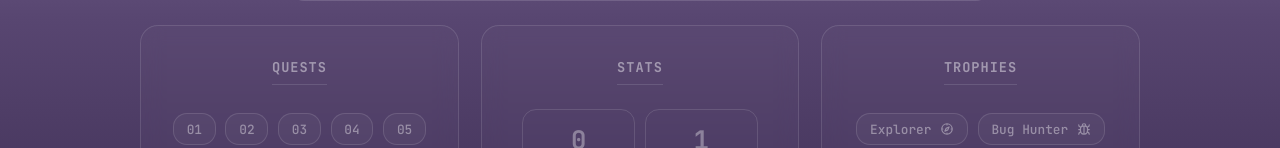
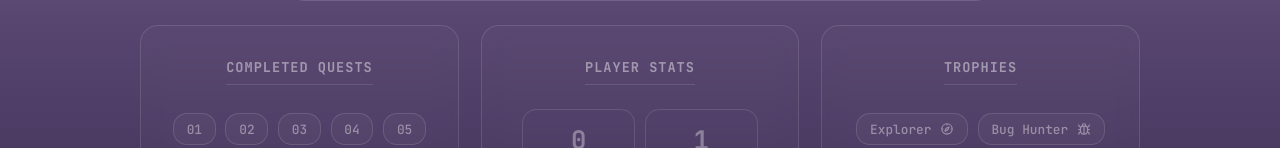
Before and after one commit to eeebbaandersson/java-quest, a Vue app in the folder frontend/: page / in a window 1280 px wide. Shown: the part 223-371 px from the top of the page. Built offline with nearby package versions, Linux system fonts and the light colour scheme.

Commit message:
refactor: update stats card titles in homeview

```diff
--- a/frontend/src/views/HomeView.vue
+++ b/frontend/src/views/HomeView.vue
@@ -116,7 +116,7 @@ const currentLevelObj = computed(() => xpService.getLevel(totalXP.value));
     <section class="stats-section">
       <div class="stats-container">
         <div class="stats-card glass-card">
-          <p class="card-title">QUESTS</p>
+          <p class="card-title">COMPLETED QUESTS</p>
           <div class="badges-wrapper">
             <RouterLink
               v-for="lesson in lessons"
@@ -132,7 +132,7 @@ const currentLevelObj = computed(() => xpService.getLevel(totalXP.value));
         </div>
 
         <div class="stats-card glass-card">
-          <p class="card-title">STATS</p>
+          <p class="card-title">PLAYER STATS</p>
           <div class="xp-simple-wrapper">
             <div class="stats-row">
               <div class="xp-display" :class="{ active: totalXP > 0 }">
```
